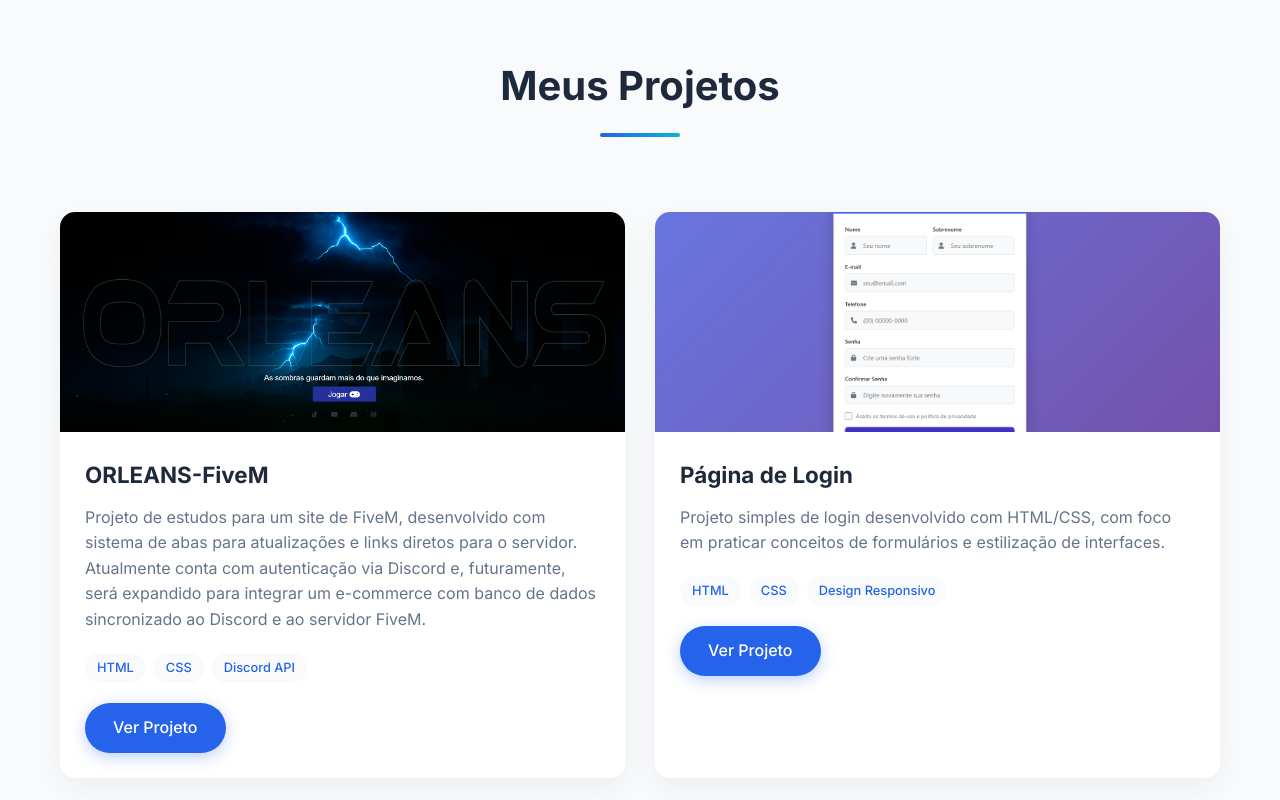
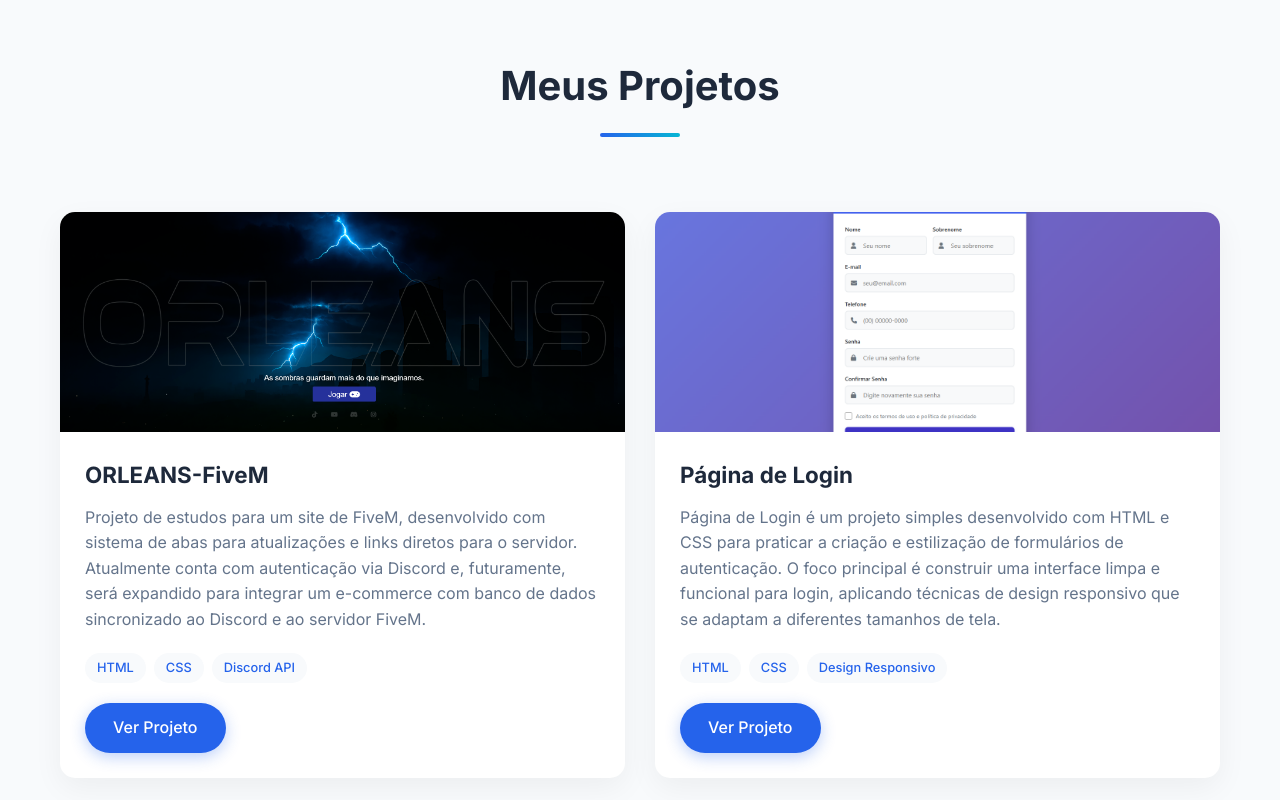
Before and after one commit to Crispo2710/Portfolio, a plain HTML site: page index.html in a window 1280 px wide. Shown: the part 3884-4684 px from the top of the page. Drawn offline with Linux system fonts and the light colour scheme.

Commit message:
Atualização de projeto

```diff
--- a/index.html
+++ b/index.html
@@ -766,7 +766,7 @@
           </div>
           <div class="design-content">
             <h3>Time E-Sports KNF</h3>
-            <p>Desenvolvimento de identidade visual para time amador de E-Sports, incluindo logos, banners.</p>
+            <p>Desenvolvimento de identidade visual para time amador de E-Sports, incluindo logos, banners e materiais promocionais.</p>
           </div>
         </div>
 
@@ -888,7 +888,8 @@
           </div>
           <div class="project-content">
             <h3>Página de Login</h3>
-            <p>Projeto simples de login desenvolvido com HTML/CSS, com foco em praticar conceitos de formulários e estilização de interfaces.</p>
+            <p>Página de Login é um projeto simples desenvolvido com HTML e CSS para praticar a criação e estilização de formulários de autenticação.
+              O foco principal é construir uma interface limpa e funcional para login, aplicando técnicas de design responsivo que se adaptam a diferentes tamanhos de tela.</p>
             <div class="project-tech">
               <span class="tech-tag">HTML</span>
               <span class="tech-tag">CSS</span>
```
